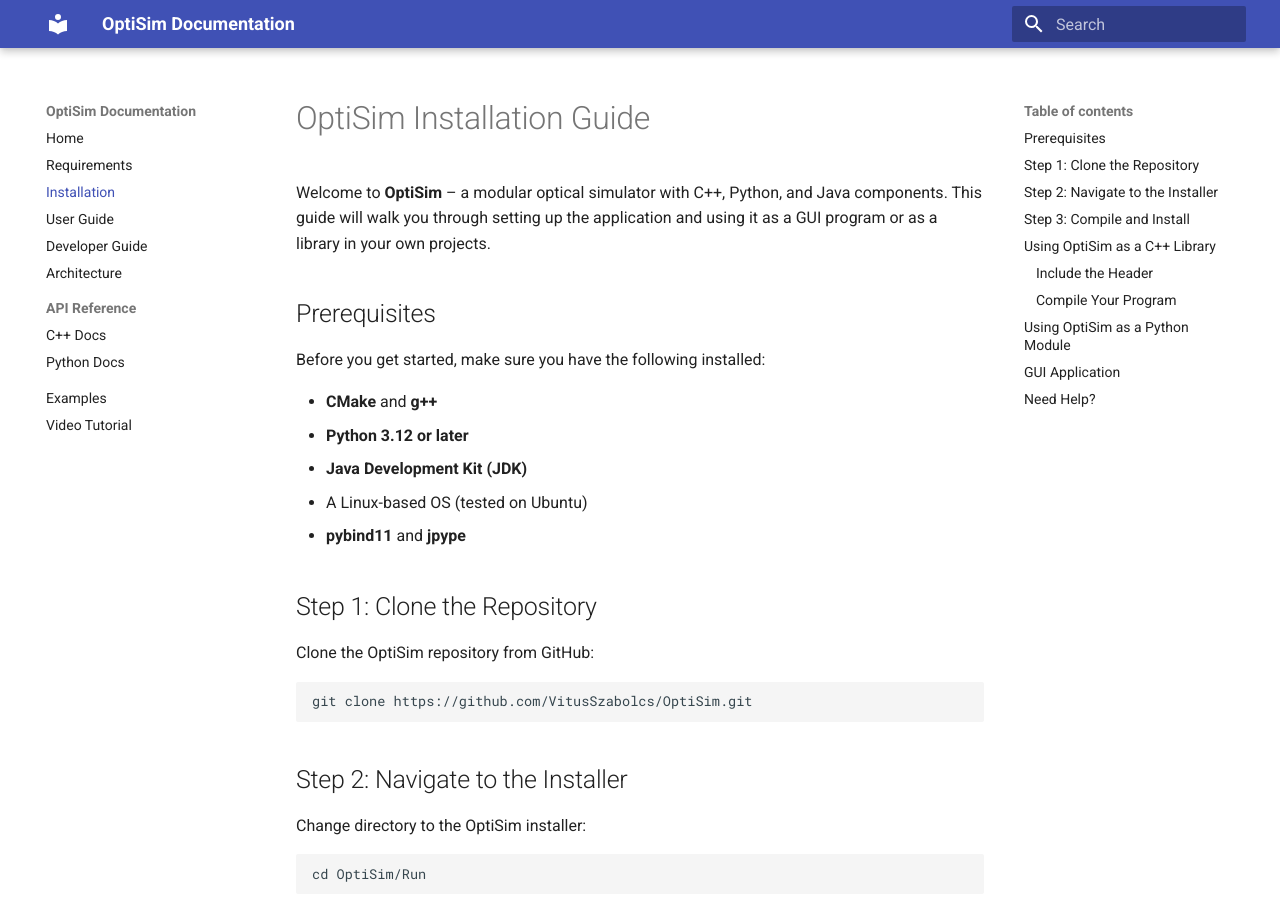
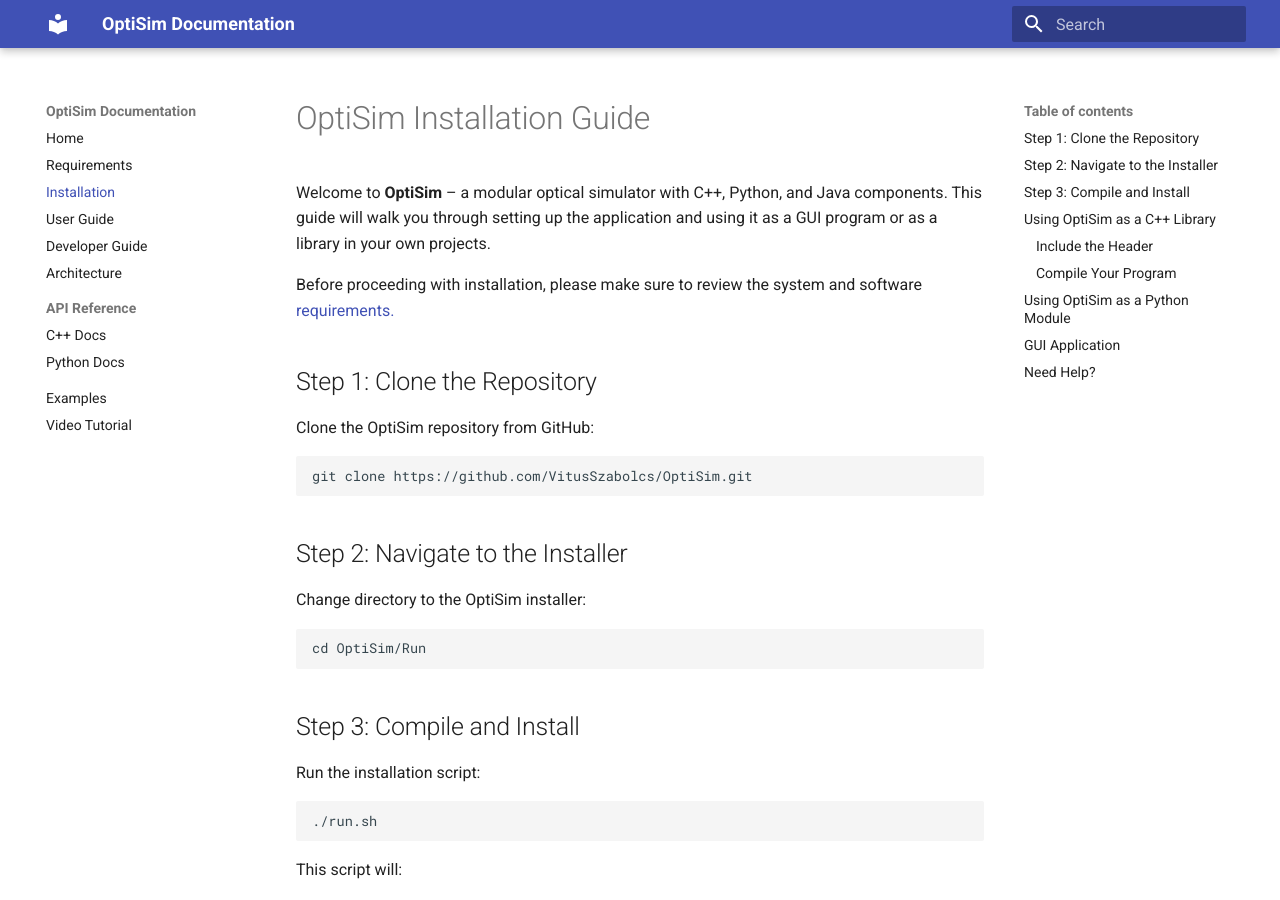
Before and after one commit to VitusSzabolcs/OptiSim, an MkDocs documentation site: the page built from docs/install.md, in a window 1280 px wide and 900 px high. Built offline with MkDocs 1.6.1 and Material for MkDocs 9.7.7, drawn with Linux system fonts in a browser that asks for light colours.

Commit message:
install markdown corrected

```diff
--- a/docs/install.md
+++ b/docs/install.md
@@ -2,15 +2,7 @@
 
 Welcome to **OptiSim** – a modular optical simulator with C++, Python, and Java components. This guide will walk you through setting up the application and using it as a GUI program or as a library in your own projects.
 
-## Prerequisites
-
-Before you get started, make sure you have the following installed:
-
-- **CMake** and **g++**
-- **Python 3.12 or later**
-- **Java Development Kit (JDK)**
-- A Linux-based OS (tested on Ubuntu)
-- **pybind11** and **jpype**
+Before proceeding with installation, please make sure to review the system and software [requirements.](https://vitusszabolcs.github.io/OptiSim/requirement/)
 
 ## Step 1: Clone the Repository
 
```
